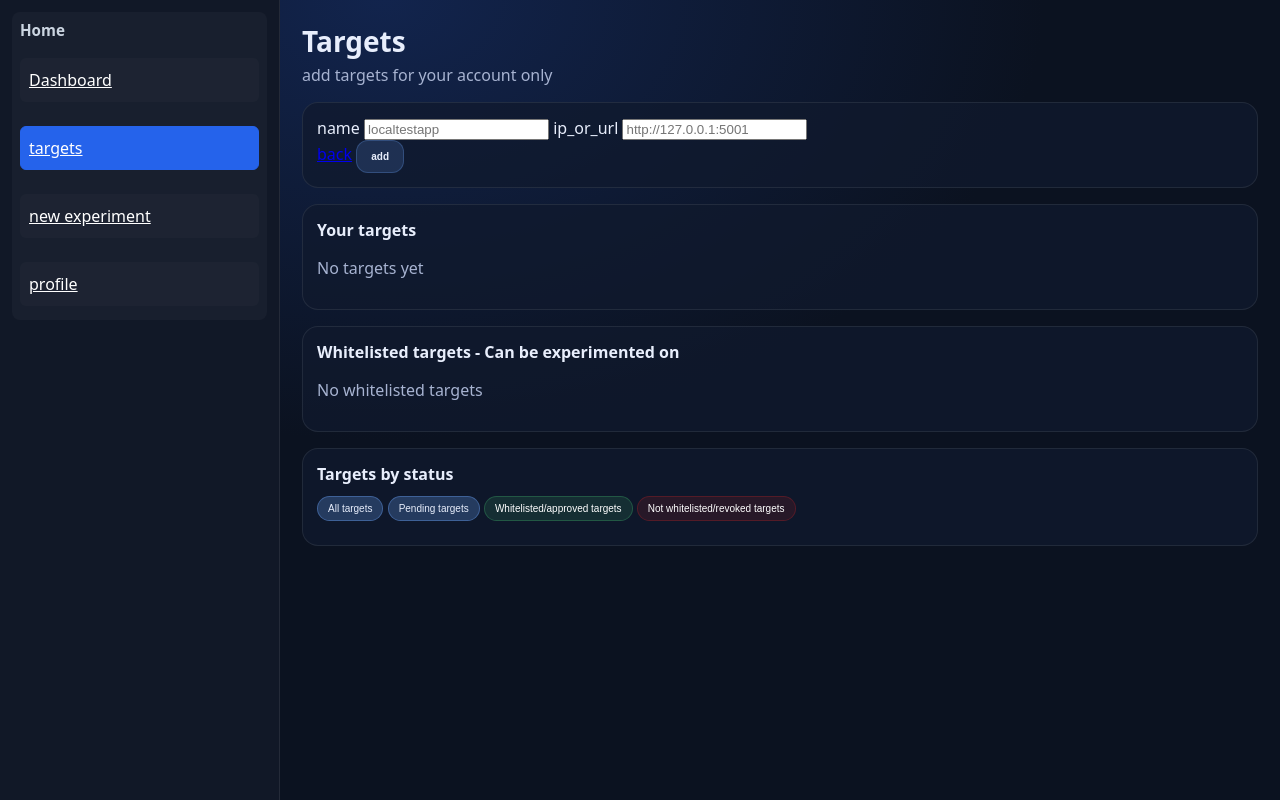
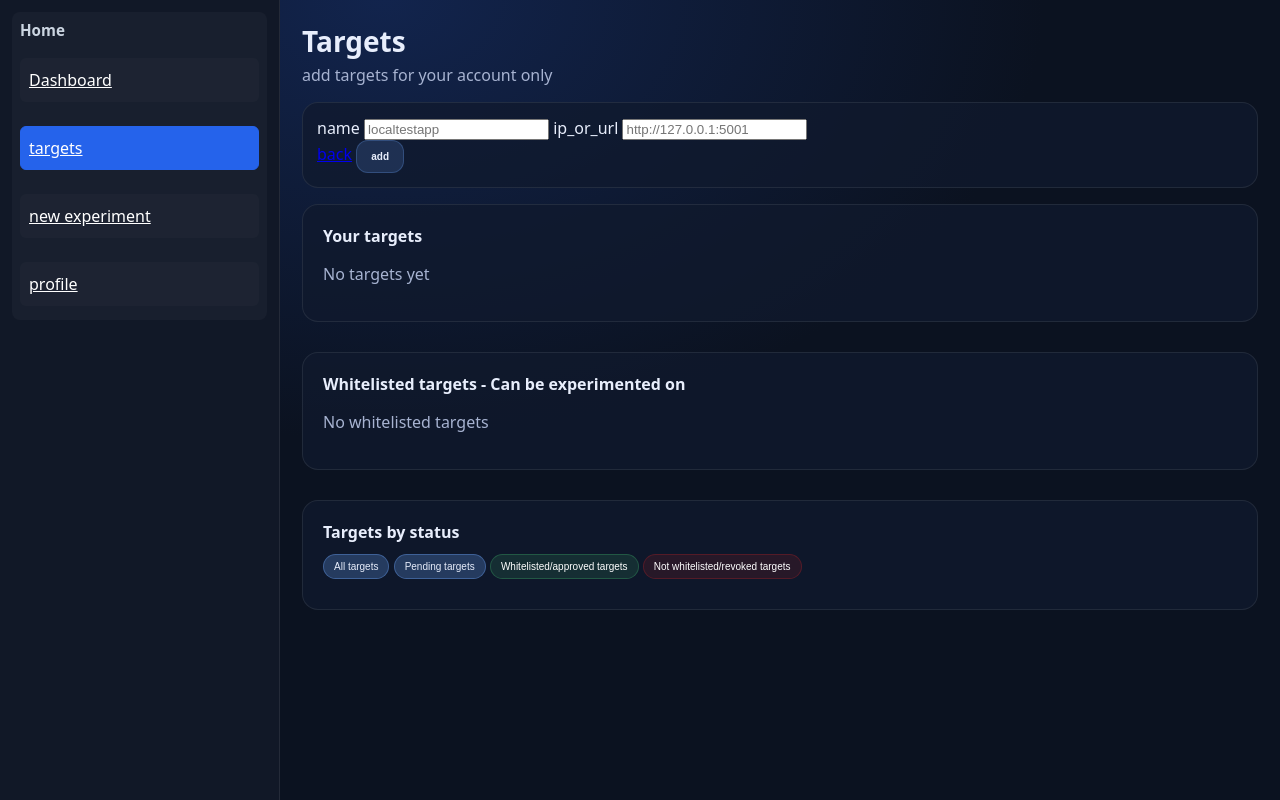
Before and after one commit to jestrada27/CAST---Cyber-Attack-Simulation-Toolkit, a Flask app: page /targets in a window 1280 px wide. Run offline with Flask 3, Linux system fonts and the light colour scheme; the visitor is signed in with stand-in values (Sample User, id 1); data that the repository does not hold is empty.

Commit message:
Update targets.html

```diff
--- a/templates/targets.html
+++ b/templates/targets.html
@@ -41,6 +41,18 @@
         background: rgba(110,168,254,.25);
         color: var(--text);
         border: 1px solid rgba(110,168,254,.35);
+    }
+
+     .scroll-panel {
+        background: rgba(17,26,46,.75);
+        border: 1px solid var(--border);
+        border-radius: 16px;
+        padding: 20px;
+        margin-bottom: 30px;
+        margin-top: 25px;
+        max-height: 250px;
+        overflow-y: auto;
+        overflow-x: auto;
     }
 
   </style>
@@ -102,14 +114,14 @@
       </div>
 
       <!-- LIST OF EXISTING TARGETS -->
-      <div class="panel" style="margin-top:16px;">
+      <div class="panel scroll-panel" style="margin-top:16px;">
         <h2 style="margin:0 0 10px 0; font-size:16px;">Your targets</h2>
 
         {% if targets|length == 0 %}
           <p style="color: var(--muted);">No targets yet</p>
         {% else %}
           {% for t in targets %}
-            <div class="item" style="display:flex; justify-content:space-between; align-items:center;">
+            <div id="target-{{ t._id }}" class="item" style="display:flex; justify-content:space-between; align-items:center;">
               <div>
                 <b>{{ t.name }}</b><br>
                 <span style="color:var(--muted); font-size:12px;">{{ t.ip_or_url }}</span>
@@ -123,6 +135,9 @@
                         Whitelist
                       {% endif %}
                     </button>
+                    <button onclick="deleteTarget('{{ t._id }}')" class="btn-danger">
+                    Delete target
+                  </button>
                   <!-- </form> -->
               </div>
               <!-- consent status pill -->
@@ -133,7 +148,7 @@
       </div>
 
       <!-- Whitelisted targets -->
-       <div class="panel whitelist-container" style="margin-top:16px;">
+       <div class="panel scroll-panel whitelist-container" style="margin-top:16px;">
           <!-- <div class="panel" style="margin-top:16px;"> -->
         <h2 style="margin:0 0 10px 0; font-size:16px;">Whitelisted targets - Can be experimented on</h2>
           {% if whitelisted_targets|length == 0 %}
@@ -148,7 +163,7 @@
       </div>
 
       <!-- Targets by status -->
-      <div class="panel" style="margin-top:16px;">
+      <div class="panel scroll-panel" style="margin-top:16px;">
         <h2 style="margin:0 0 10px 0; font-size:16px;">Targets by status</h2>
         <!-- <h5>Pending targets</h5>
         <h5>Approved targets</h5>
@@ -237,6 +252,7 @@
 
           whitelistUpdate();
           location.reload();
+          // showTargetStatus();
         }
         else{
           alert(data.message);
@@ -262,4 +278,23 @@
           });
       });
     }
+
+    function deleteTarget(id){
+      if (!confirm('Are you sure you want to delete this target?')) {
+        return;
+      }
+      fetch(`/delete_target/${id}`, {
+        method: "DELETE"
+      })
+      .then(response => response.json())
+      .then(data => {
+        if (data.success){
+          // alert('Experiment deleted successfully!');
+          location.reload();
+        } else {
+          alert("Delete failed: " + data.message);
+        }
+      });
+    }
+
 </script>
```
